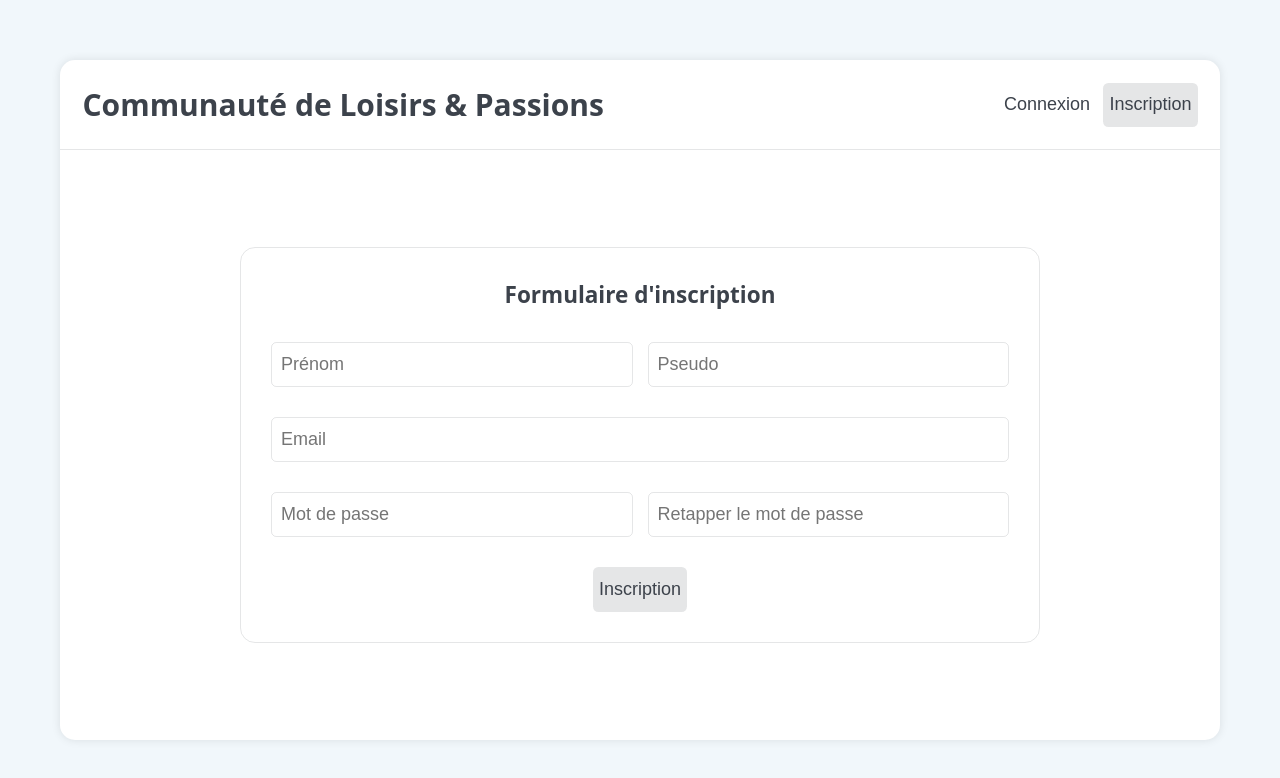
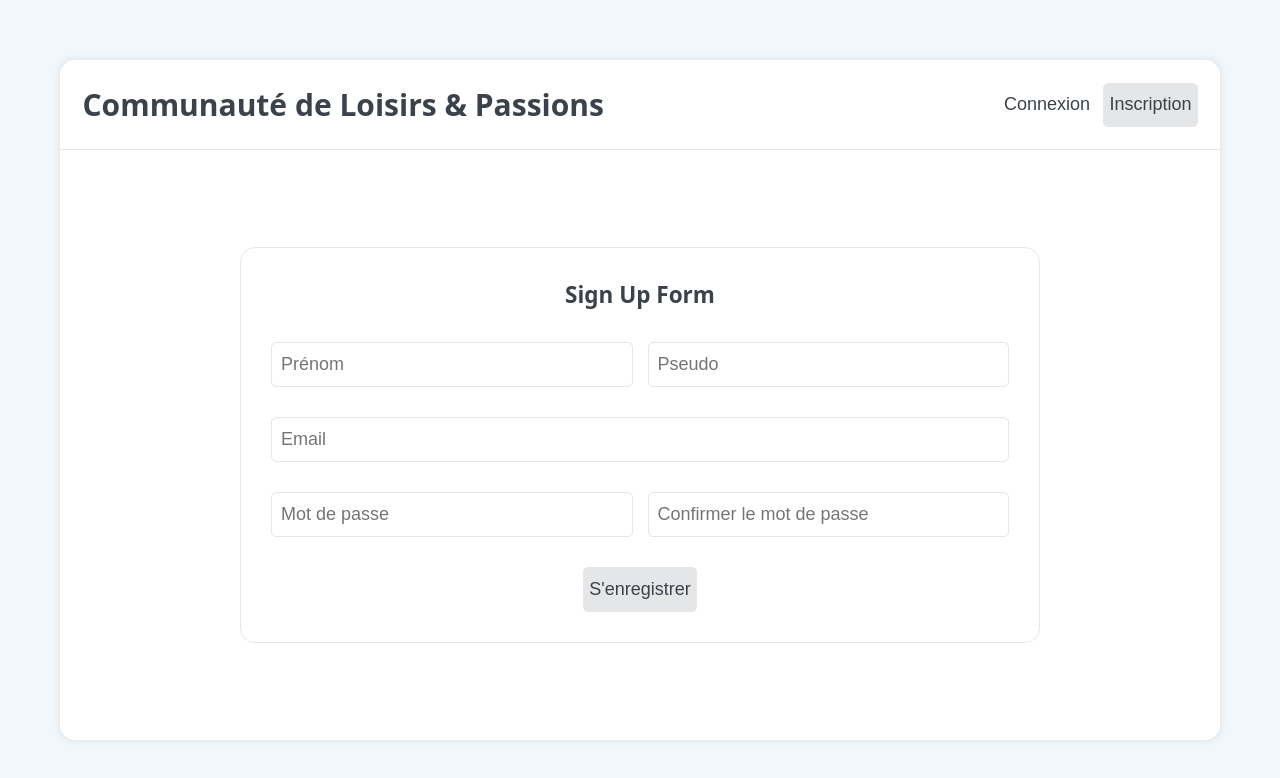
Before and after one commit to zKittyGB/PassionsHub, a React (Vite) app: page /signup in a window 1280 px wide. Shown: the top 778 px of the page. Built offline with nearby package versions, Linux system fonts and the light colour scheme.

Commit message:
add auth and register feature using my own api

```diff
--- a/src/css/App.css
+++ b/src/css/App.css
@@ -3,6 +3,8 @@
 	--primary-color-30: #3c424b5d;
 	--primary-color-20: #3c424b44;
 	--primary-color-10: #3c424b21;
+	--error-color: #ff0000;
+	--success-color: #2e7d32;
 	padding: 0;
 	margin: 0;
 	font-size: 15px;
@@ -131,6 +133,16 @@ a {
 	border-color: var(--primary-color-10);
 }
 
+input:-webkit-autofill,
+input:-webkit-autofill:hover,
+input:-webkit-autofill:focus,
+input:-webkit-autofill:active {
+	-webkit-box-shadow: 0 0 0px 1000px white inset !important;
+	-webkit-text-fill-color: var(--primary-color-100) !important;
+	background-clip: padding-box !important;
+
+}
+
 .btn.filled,
 .select.filled {
 	background-color: var(--primary-color-10);
--- a/src/css/Auth.css
+++ b/src/css/Auth.css
@@ -1,6 +1,7 @@
 .main-auth {
 	width: 100%;
-	min-height: calc(100vh - 14em); /* Header height 6em + 2*#body padding = 4em, so 6em + 2*4em = 14em */
+	min-height: calc(100vh - 14em);
+	/* Header height 6em + 2*#body padding = 4em, so 6em + 2*4em = 14em */
 	display: flex;
 	flex-direction: column;
 	align-items: center;
@@ -35,9 +36,38 @@
 	width: 100%;
 }
 
-#login-form .input-wrapper,
+#login-form .input-wrapper:not(:has(ul)),
 #login-form .btn-wrapper,
-#signup-form .input-wrapper,
+#signup-form .input-wrapper:not(:has(ul)),
 #signup-form .btn-wrapper {
 	height: 3em;
 }
+
+.error-item {
+	color: var(--error-color);
+}
+
+.general-message {
+	width: 100%;
+	border-radius: 0.5em;
+	padding: 1em;
+	box-sizing: border-box;
+	border-radius: 0.3em;
+	margin-bottom: 1em;
+	text-align: center;
+	font-weight: 500;
+}
+
+/* Message type error */
+.general-message.error {
+	background-color: #ffe5e5;
+	color: var(--error-color);
+	border: 1px solid var(--error-color);
+}
+
+/* Message type success */
+.general-message.success {
+	background-color: #e5ffe5;
+	color: var(--success-color);
+	border: 1px solid var(--success-color);
+}
--- a/src/pages/Login.jsx
+++ b/src/pages/Login.jsx
@@ -1,25 +1,117 @@
+import { useState } from "react";
 import "../css/Auth.css";
+import { useNavigate } from "react-router-dom"; // si tu utilises react-router pour la redirection
 
 function Login() {
+	const navigate = useNavigate();
+
+	const [email, setEmail] = useState("");
+	const [password, setPassword] = useState("");
+	const [errors, setErrors] = useState({
+		email: [],
+		password: []
+	});
+	const [generalError, setGeneralError] = useState("");
+
+	const handleSubmit = (e) => {
+		e.preventDefault();
+
+		// Reset previous errors
+		setErrors({ email: [], password: [] });
+		setGeneralError("");
+
+		// Front-end basic validation
+		const newErrors = { email: [], password: [] };
+		if (!email.trim()) newErrors.email.push("Ce champ est obligatoire");
+		if (!password.trim()) newErrors.password.push("Ce champ est obligatoire");
+
+		if (newErrors.email.length || newErrors.password.length) {
+			setErrors(newErrors);
+			return;
+		}
+
+		// Fetch login
+		fetch("https://zkittygb.fr/projects/passionsHub/backend/login.php", {
+			method: "POST",
+			headers: {
+				"Content-Type": "application/json"
+			},
+			body: JSON.stringify({
+				email,
+				password
+			})
+		})
+			.then(res => res.json())
+			.then(data => {
+				if (data.success) {
+					// Stocker le token et l'ID de l'utilisateur dans localStorage
+					localStorage.setItem("sessionToken", data.token);
+					localStorage.setItem("user", JSON.stringify(data.user));
+					navigate("/"); // redirection
+
+				} else {
+					if (data.errors.general) {
+						setGeneralError(data.errors.general[0]);
+					} else {
+						setGeneralError("");
+						setErrors((prev) => ({
+							...prev,
+							...data.errors
+						}));
+					}
+				}
+			})
+	};
+
+	const renderErrors = (arr) =>
+		arr?.length > 0 && (
+			<ul className="error-list">
+				{arr.map((err, i) => (
+					<li key={i} className="error-item">{err}</li>
+				))}
+			</ul>
+		);
 
 	return (
-		<>
 		<div className="main-auth">
-				<form id="login-form" action="">
+			<form id="login-form">
 				<h2>Formulaire de connexion</h2>
+
+				{/* General error */}
+				{generalError && (
+					<div className="general-message error">
+						{generalError}
+					</div>
+				)}
+
 				<div className="input-wrapper">
-						<input type="text" placeholder="Email" />
+					<input
+						type="text"
+						value={email}
+						onChange={(e) => setEmail(e.target.value)}
+						placeholder="Email"
+					/>
+					{renderErrors(errors.email)}
 				</div>
+
 				<div className="input-wrapper">
-						<input type="password" placeholder="Mot de passe" />
+					<input
+						type="password"
+						value={password}
+						onChange={(e) => setPassword(e.target.value)}
+						placeholder="Mot de passe"
+					/>
+					{renderErrors(errors.password)}
 				</div>
+
 				<div className="btn-wrapper">
-						<button className="btn filled">Connexion</button>
+					<button className="btn filled" onClick={handleSubmit}>
+						Connexion
+					</button>
 				</div>
 			</form>
 		</div>
-		</>
-	)
+	);
 }
 
 export default Login;
--- a/src/pages/Signup.jsx
+++ b/src/pages/Signup.jsx
@@ -1,45 +1,232 @@
+import { useState } from "react";
 import "../css/Auth.css";
 
 function Signup() {
+	// --- Form fields states ---
+	const [name, setName] = useState("");
+	const [username, setUsername] = useState("");
+	const [email, setEmail] = useState("");
+	const [password, setPassword] = useState("");
+	const [confirmPassword, setConfirmPassword] = useState("");
+	const [generalMessage, setGeneralMessage] = useState("");
+	const [generalMessageType, setGeneralMessageType] = useState(""); // "success" ou "error"
+
+	// --- Errors stored as array per field ---
+	const [errors, setErrors] = useState({
+		name: [],
+		username: [],
+		email: [],
+		password: [],
+		confirmPassword: []
+	});
+
+	const handleSubmit = (e) => {
+		e.preventDefault();
+
+		// Initialize error lists for each field
+		const newErrors = {
+			name: [],
+			username: [],
+			email: [],
+			password: [],
+			confirmPassword: []
+		};
+
+		// -----------------------------
+		// BASIC VALIDATIONS
+		// -----------------------------
+
+		// --- Required fields ---
+		if (!name.trim()) newErrors.name.push("Ce champ est obligatoire");
+		if (!username.trim()) newErrors.username.push("Ce champ est obligatoire");
+		if (!email.trim()) newErrors.email.push("Ce champ est obligatoire");
+		if (!password.trim()) newErrors.password.push("Ce champ est obligatoire");
+		if (!confirmPassword.trim()) newErrors.confirmPassword.push("Ce champ est obligatoire");
+
+		// --- Email format ---
+		if (email && !/^[^\s@]+@[^\s@]+\.[^\s@]+$/.test(email)) {
+			newErrors.email.push("Email invalide");
+		}
+
+		// --- Password validations ---
+		if (password) {
+			if (password.length < 8) newErrors.password.push("Le mot de passe doit contenir au moins 8 caractères");
+			if (!/[A-Z]/.test(password)) newErrors.password.push("Le mot de passe doit contenir une majuscule");
+			if (!/[a-z]/.test(password)) newErrors.password.push("Le mot de passe doit contenir une minuscule");
+			if (!/[0-9]/.test(password)) newErrors.password.push("Le mot de passe doit contenir un chiffre");
+			if (!/[^A-Za-z0-9]/.test(password)) newErrors.password.push("Le mot de passe doit contenir un symbole");
+		}
+
+		// --- Password confirmation ---
+		if (password !== confirmPassword) {
+			newErrors.confirmPassword.push("Les mots de passe ne correspondent pas");
+		}
+
+		// Check if any field contains errors
+		const hasErrors = Object.values(newErrors).some((arr) => arr.length > 0);
+
+		if (hasErrors) {
+			setErrors(newErrors);
+			return;
+		}
+
+		// All validations succeeded
+		fetch("https://zkittygb.fr/projects/passionsHub/backend/signup.php", {
+			method: "POST",
+			headers: {
+				"Content-Type": "application/json"
+			},
+			body: JSON.stringify({
+				name,
+				username,
+				email,
+				password
+			})
+		})
+			.then(res => res.json())
+			.then(data => {
+				if (data.success) {
+					setGeneralMessage("Inscription réussie !"); // set general success message
+					setGeneralMessageType("success"); // reset general error
+					// Optionally reset form fields
+					setName("");
+					setUsername("");
+					setEmail("");
+					setPassword("");
+					setConfirmPassword("");
+					setErrors({
+						name: [],
+						username: [],
+						email: [],
+						password: [],
+						confirmPassword: []
+					});
+				} else {
+					if (data.errors.general) {
+						setGeneralMessage(data.errors.general[0]); // set general error
+						setGeneralMessageType("error"); // set general error type
+					} else {
+						setGeneralMessage(""); // reset if no general error
+					}
+					// can't use "...prev" because backend doesn't return confirmPassword
+					setErrors({
+						name: data.errors.name || [],
+						username: data.errors.username || [],
+						email: data.errors.email || [],
+						password: data.errors.password || [],
+						confirmPassword: []
+					});
+				}
+
+			});
+	};
+
+	// Utility for rendering errors
+	const renderErrors = (arr) =>
+		arr?.length > 0 && (
+			<ul className="error-list">
+				{arr.map((err, i) => (
+					<li key={i} className="error-item">{err}</li>
+				))}
+			</ul>
+		);
 
 	return (
-		<>
 		<div className="main-auth">
-				<form id="signup-form" action="">
-					<h2>Formulaire d'inscription</h2>
+			<form id="signup-form">
+				<h2>Sign Up Form</h2>
+				{generalMessage && (
+					<div className={`general-message ${generalMessageType}`}>
+						{generalMessage}
+					</div>
+				)}
+				<div className="inlineGroup-wrapper">
 
+					{/* Name field */}
+					<div className="input-wrapper">
+						<input
+							type="text"
+							placeholder="Prénom"
+							value={name}
+							onChange={(e) => {
+								setName(e.target.value);
+								setErrors(prev => ({ ...prev, name: [] }));
+							}}
+						/>
+						{renderErrors(errors.name)}
+					</div>
+
+					{/* Username field */}
+					<div className="input-wrapper">
+						<input
+							type="text"
+							placeholder="Pseudo"
+							value={username}
+							onChange={(e) => {
+								setUsername(e.target.value);
+								setErrors(prev => ({ ...prev, username: [] }));
+							}}
+						/>
+						{renderErrors(errors.username)}
+					</div>
+				</div>
+
+				{/* Email field */}
 				<div className="inlineGroup-wrapper">
 					<div className="input-wrapper">
-							<input type="text" placeholder="Prénom" />
-						</div>
-						<div className="input-wrapper">
-							<input type="text" placeholder="Pseudo" />
+						<input
+							type="text"
+							placeholder="Email"
+							value={email}
+							onChange={(e) => {
+								setEmail(e.target.value);
+								setErrors(prev => ({ ...prev, email: [] }));
+							}}
+						/>
+						{renderErrors(errors.email)}
 					</div>
 				</div>
 
 				<div className="inlineGroup-wrapper">
+
+					{/* Password field */}
 					<div className="input-wrapper">
-							<input type="text" placeholder="Email" />
+						<input
+							type="password"
+							placeholder="Mot de passe"
+							value={password}
+							onChange={(e) => {
+								setPassword(e.target.value);
+								setErrors(prev => ({ ...prev, password: [] }));
+							}}
+						/>
+						{renderErrors(errors.password)}
+					</div>
+
+					{/* Password confirmation field */}
+					<div className="input-wrapper">
+						<input
+							type="password"
+							placeholder="Confirmer le mot de passe"
+							value={confirmPassword}
+							onChange={(e) => {
+								setConfirmPassword(e.target.value);
+								setErrors(prev => ({ ...prev, confirmPassword: [] }));
+							}}
+						/>
+						{renderErrors(errors.confirmPassword)}
 					</div>
 				</div>
 
-					<div className="inlineGroup-wrapper">
-						<div className="input-wrapper">
-							<input type="password" placeholder="Mot de passe" />
-						</div>
-						<div className="input-wrapper">
-							<input type="password" placeholder="Retapper le mot de passe" />
-						</div>
-
-					</div>
-
+				{/* Submit button */}
 				<div className="btn-wrapper">
-						<button className="btn filled">Inscription</button>
+					<button className="btn filled" onClick={handleSubmit}>
+						S'enregistrer
+					</button>
 				</div>
 			</form>
 		</div>
-		</>
-	)
+	);
 }
 
 export default Signup;
```
Lines whose indentation alone changed are shown as unchanged.
